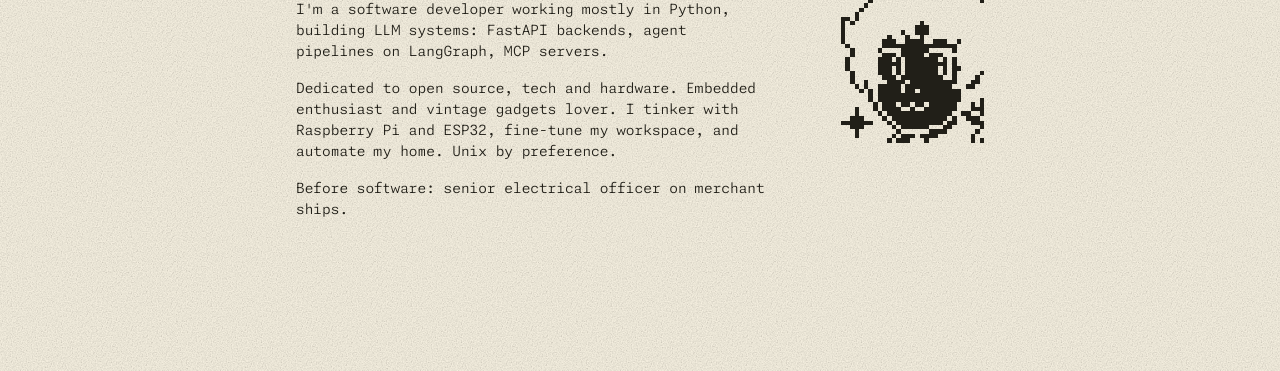
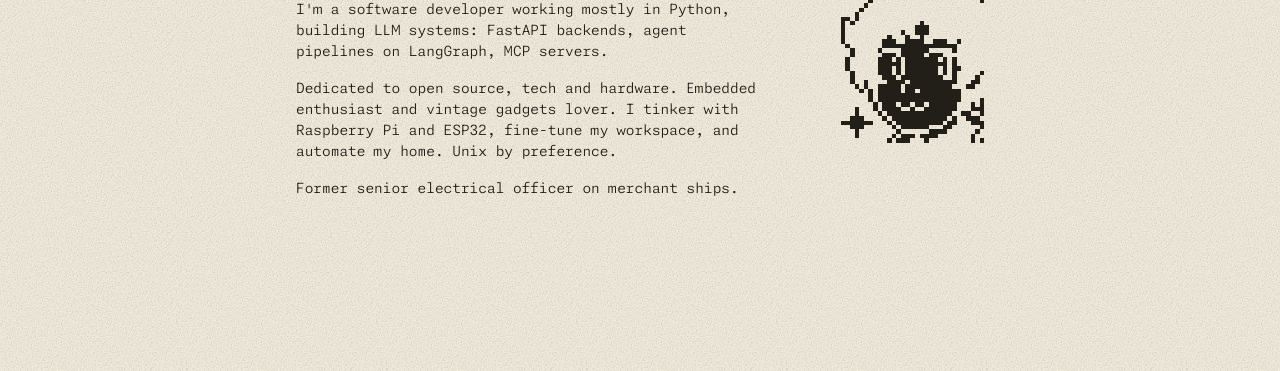
Before and after one commit to pflaumax/personal_website, a Django app: template website_app/templates/website_app/home.html in a window 1280 px wide. Shown: the part 225-596 px from the top of the page. Run offline with Django 5.2, Linux system fonts and the light colour scheme; the template is opened without the code that fills it, so the values that code supplies are empty; some libraries are stand-ins or nearby versions.

Commit message:
Let "Former" do the work the colon was doing
Third draft of one line, and the shortest wins.

"Former senior electrical officer on merchant ships." fits one line at the 54ch
measure, which neither earlier version did, and "Former" states the before/after
pivot on its own — the colon and the words "Before software" were spending
punctuation on something one adjective already says. Leaving the pivot toward
software implicit is also better than stating it: this is a software developer's
site, so the context supplies it.

It is close to the line this all started from, with the two things that were
wrong with that one fixed: "maritime senior electrical officer" stacked three
modifiers ahead of the noun, and it had no concrete image. "Merchant ships" is
the part a reader keeps.

Co-Authored-By: Claude Opus 5 <noreply@anthropic.com>

```diff
--- a/website_app/templates/website_app/home.html
+++ b/website_app/templates/website_app/home.html
@@ -34,13 +34,15 @@
         the page, and the coda effect already comes from the rhythm of two long
         paragraphs followed by a short one.
 
-        The colon is doing work: it marks the before/after pivot. An earlier draft
-        read "I came to software from the sea: former senior electrical officer on
-        merchant ships", which had more voice and said the same fact twice — the sea
-        and the merchant ships are one thing, so the colon promised an explanation
-        and delivered a repeat.{% endcomment %}
+        Three drafts to get here. "I came to software from the sea: former senior
+        electrical officer on merchant ships" said one fact twice — the sea and the
+        merchant ships are the same thing, so the colon promised an explanation and
+        delivered a repeat. "Before software: senior electrical officer…" fixed that
+        but spent a colon and two words on a pivot that "Former" states by itself,
+        and the pivot is obvious anyway on a software developer's site. Fits one
+        line at the 54ch measure, which the others did not.{% endcomment %}
         <p class="background">
-          Before software: senior electrical officer on merchant ships.
+          Former senior electrical officer on merchant ships.
         </p>
       </div>
 
```
